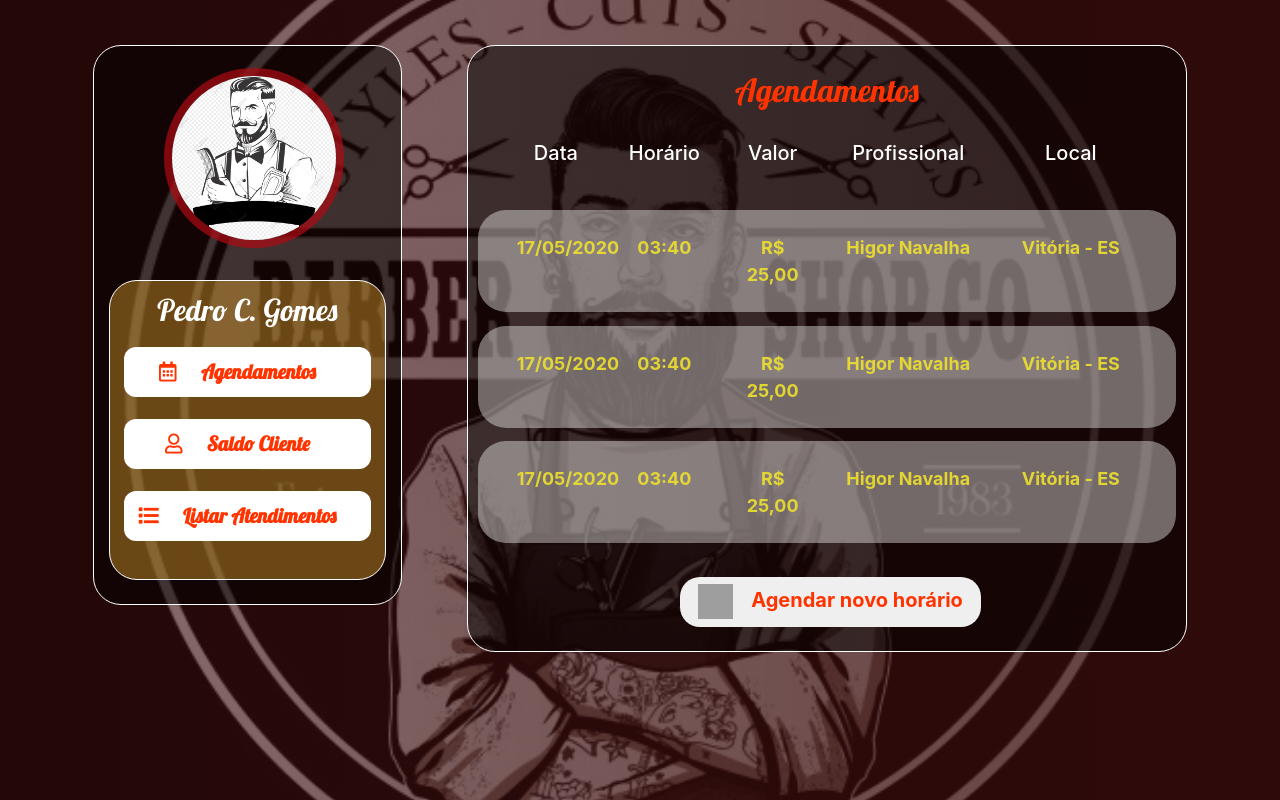
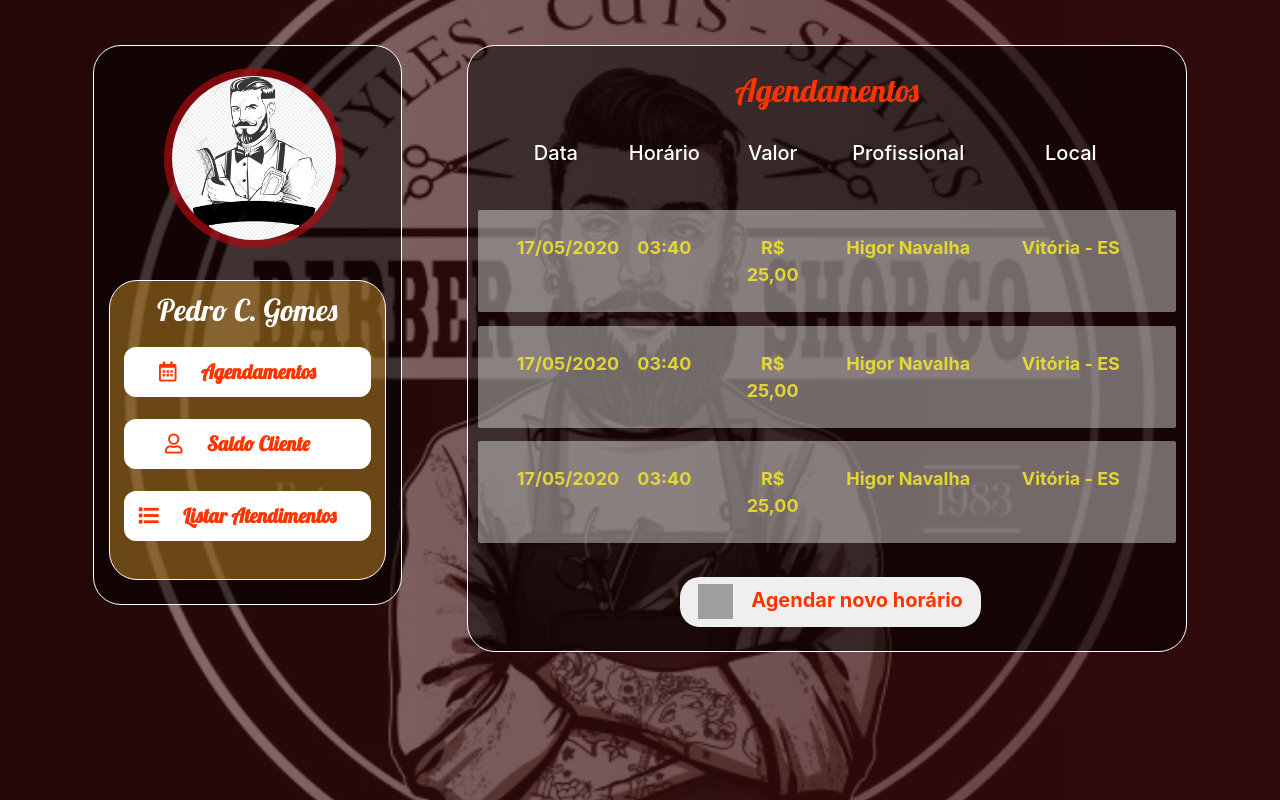
Before and after one commit to jairodias/Projeto-Barbearia, a plain HTML site: page app/views/area.html in a window 1280 px wide. Drawn offline with nearby package versions, Linux system fonts and the light colour scheme; no server answers; grey boxes are pictures that could not be loaded.

Commit message:
retirando um pouco do arredondamento da borda

```diff
--- a/app/assets/sass/_area.sass
+++ b/app/assets/sass/_area.sass
@@ -108,7 +108,7 @@ h3
 
 .line-agendamento
   background: rgba(255,255,255, 0.4)
-  border-radius: 28px
+  border-radius: 2px
   transition: all 2s ease
   color: rgba(238, 225, 45, 0.9)
   font-size: 18px
```
Also changed, not shown: app/assets/sass/areaprincipal.css, 1 other file.
